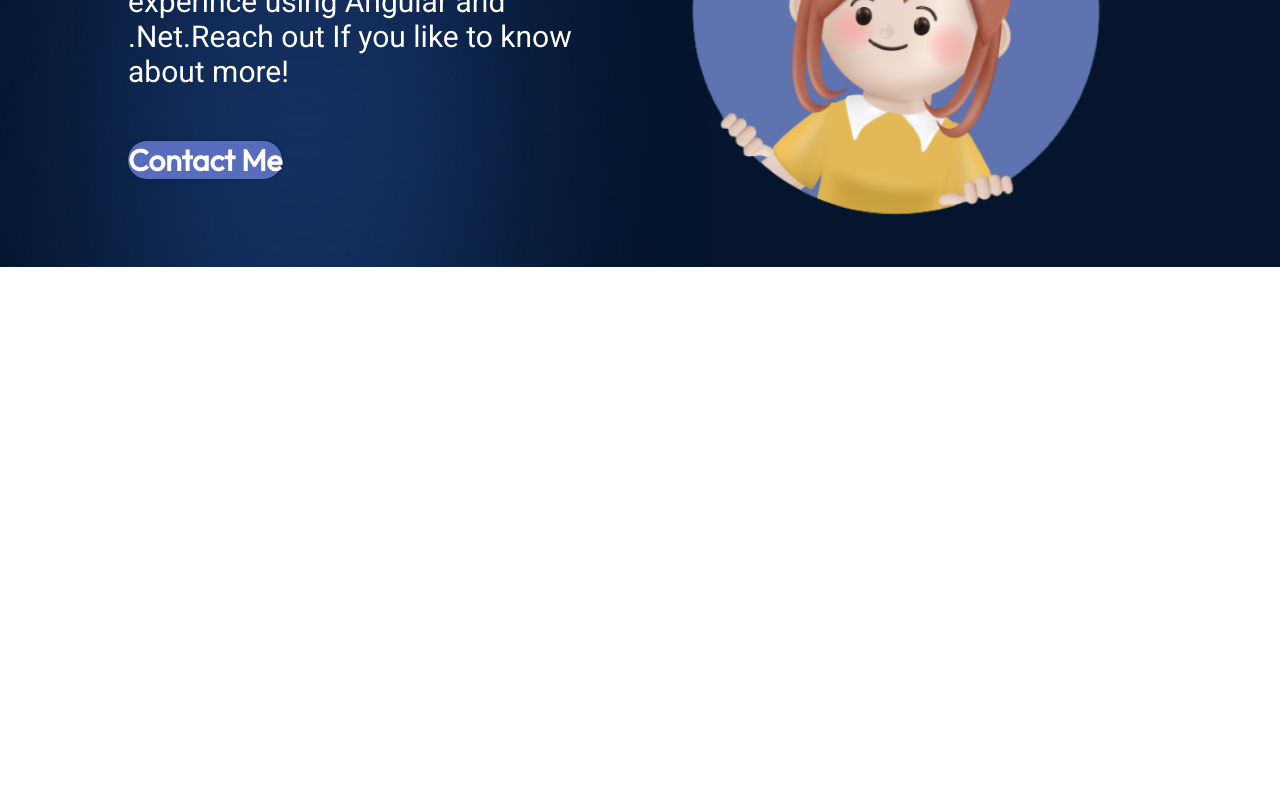
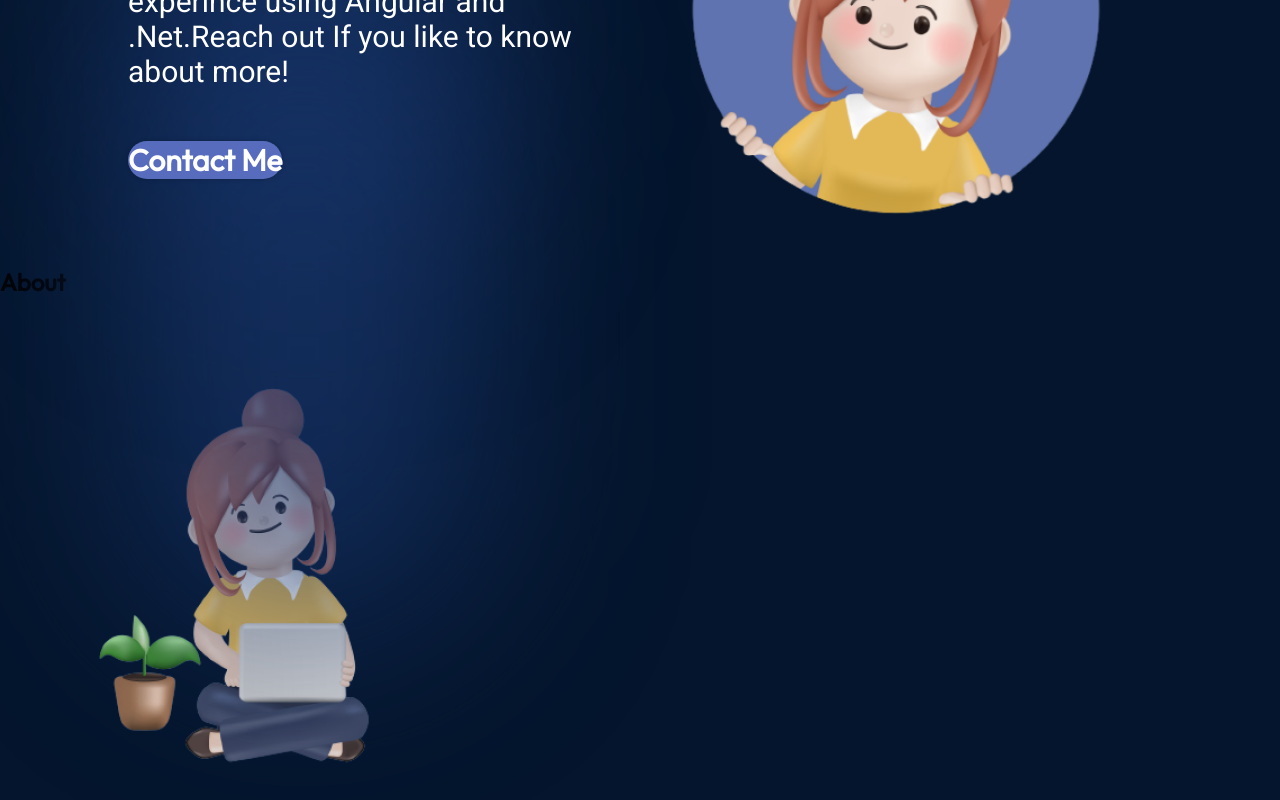
Before and after one commit to yashmiS/Portfolio, a React (Vite) app in the folder portfolio/: page / in a window 1280 px wide. Shown: the part 408-1208 px from the top of the page. Before the commit the page ends 800 px from the top, so only its background shows below. Built offline with nearby package versions, Linux system fonts and the light colour scheme.

Commit message:
Modify about page

```diff
--- a/portfolio/src/App.jsx
+++ b/portfolio/src/App.jsx
@@ -1,4 +1,5 @@
 import styles from './App.module.css'
+import About from './components/About/About'
 import Hero from './components/Hero/Hero'
 import { Navbar } from './components/Navbar/Navbar'
 
@@ -9,6 +10,7 @@ function App() {
     <div className={styles.App}>
       <Navbar />
       <Hero />
+      <About />
     </div>
   )
 }
--- a/portfolio/src/components/About/About.jsx
+++ b/portfolio/src/components/About/About.jsx
@@ -0,0 +1,18 @@
+import React from 'react'
+
+function About() {
+  return (
+    <section>
+        <h2>About</h2>
+        <div><img src='assets/about/aboutImage.png' alt='Me sitting with a laptop'/>
+        <ul>
+            <li>
+                <img src='' alt=''/>
+            </li>
+        </ul>
+        </div>
+    </section>
+  )
+}
+
+export default About
```
